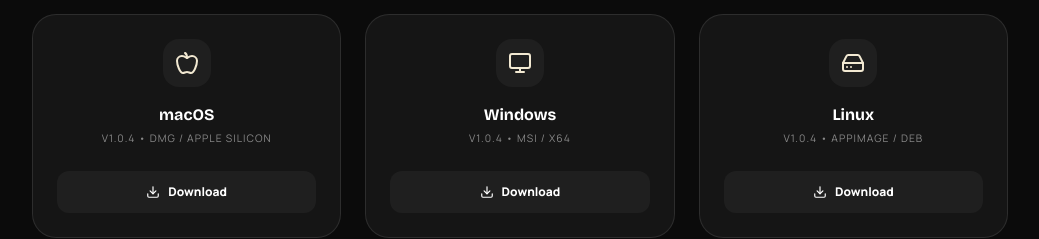
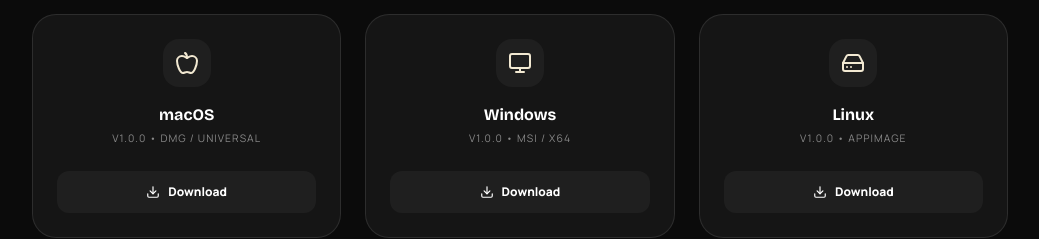
Before and after one commit to mig8at/carto-landing, a React (Vite) app: page / in a window 1280 px wide. Shown: the part 4360-4599 px from the top of the page, without its empty margins (120-1159 px from the left). Built offline with nearby package versions, Linux system fonts and the light colour scheme.

Commit message:
new changes

```diff
--- a/src/pages/LandingPage.tsx
+++ b/src/pages/LandingPage.tsx
@@ -337,9 +337,29 @@
                 </div>
 
                 <div className="grid grid-cols-1 sm:grid-cols-3 gap-6">
-                    <DownloadCard os="macOS" icon={Apple} version="v1.0.4" ext="DMG / Apple Silicon" link="https://github.com/mig8at/carto-explorer/releases/download/v1.0.0/Carto_1.0.0_x64_en-US.msi" />
-                    <DownloadCard os="Windows" icon={Monitor} version="v1.0.4" ext="MSI / x64" link="https://github.com/mig8at/carto-explorer/releases/download/v1.0.0/Carto_1.0.0_x64_en-US.msi" />
-                    <DownloadCard os="Linux" icon={HardDrive} version="v1.0.4" ext="AppImage / Deb" link="https://github.com/mig8at/carto-explorer/releases/download/v1.0.0/Carto_1.0.0_x64_en-US.msi" />
+                    <DownloadCard
+                        os="macOS"
+                        icon={Apple}
+                        version="v1.0.0"
+                        ext="DMG / Universal"
+                        link="https://github.com/mig8at/carto-explorer/releases/download/v1.0.0/Carto_1.0.0_universal.dmg"
+                    />
+
+                    <DownloadCard
+                        os="Windows"
+                        icon={Monitor}
+                        version="v1.0.0"
+                        ext="MSI / x64"
+                        link="https://github.com/mig8at/carto-explorer/releases/download/v1.0.0/Carto_1.0.0_x64_en-US.msi"
+                    />
+
+                    <DownloadCard
+                        os="Linux"
+                        icon={HardDrive}
+                        version="v1.0.0"
+                        ext="AppImage"
+                        link="https://github.com/mig8at/carto-explorer/releases/download/v1.0.0/Carto_1.0.0_amd64.AppImage"
+                    />
                 </div>
 
                 <div className="mt-12 p-6 rounded-2xl bg-secondary/20 border border-border flex flex-col md:flex-row items-center justify-between gap-4">
```
